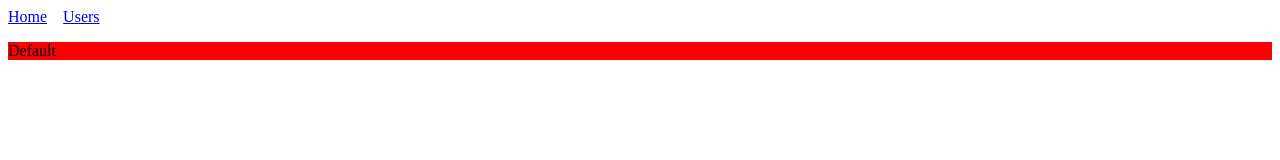
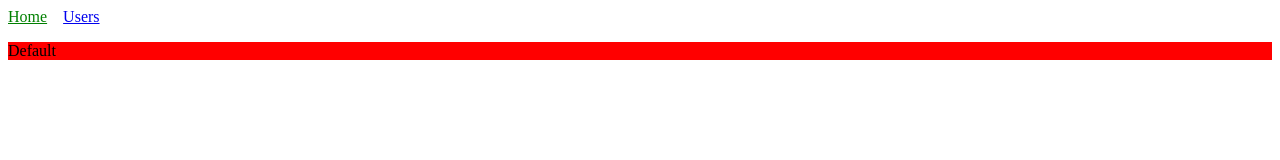
Before and after one commit to sean-xiao-zhao7/angular-directives-test, an Angular app: page / in a window 1280 px wide. Shown: the top 160 px of the page. Built offline with nearby package versions, Linux system fonts and the light colour scheme.

Commit message:
Add routerLinkActive

```diff
--- a/src/app/app.component.css
+++ b/src/app/app.component.css
@@ -3,3 +3,7 @@ nav {
   grid-template-columns: repeat(2, max-content);
   grid-column-gap: 1rem;
 }
+
+nav > .active {
+  color: green;
+}
--- a/src/app/app.component.html
+++ b/src/app/app.component.html
@@ -1,5 +1,15 @@
 <nav>
-  <a routerLink="/">Home</a>
-  <a routerLink="/users">Users</a>
+  <a
+    routerLink="/"
+    routerLinkActive="active"
+    [routerLinkActiveOptions]="{ exact: true }"
+    >Home</a
+  >
+  <a
+    routerLink="/users"
+    routerLinkActive="active"
+    [routerLinkActiveOptions]="{ exact: true }"
+    >Users</a
+  >
 </nav>
 <router-outlet></router-outlet>
```
